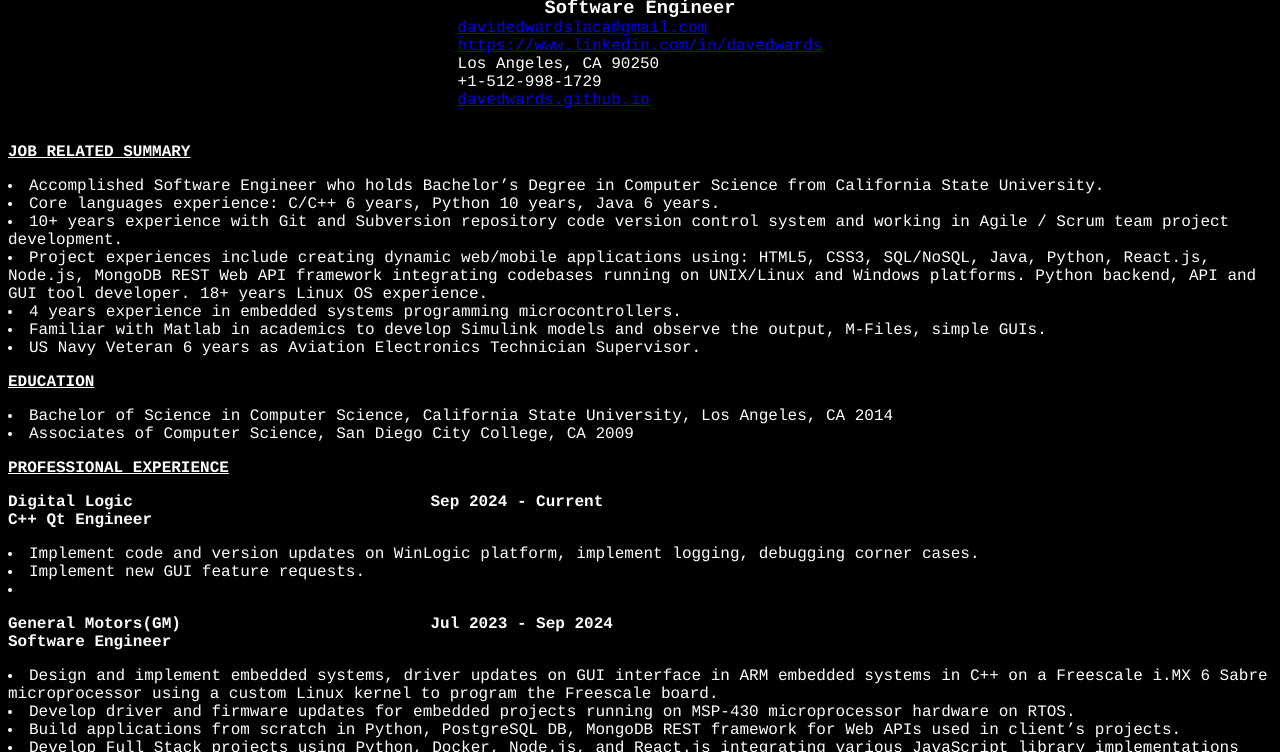
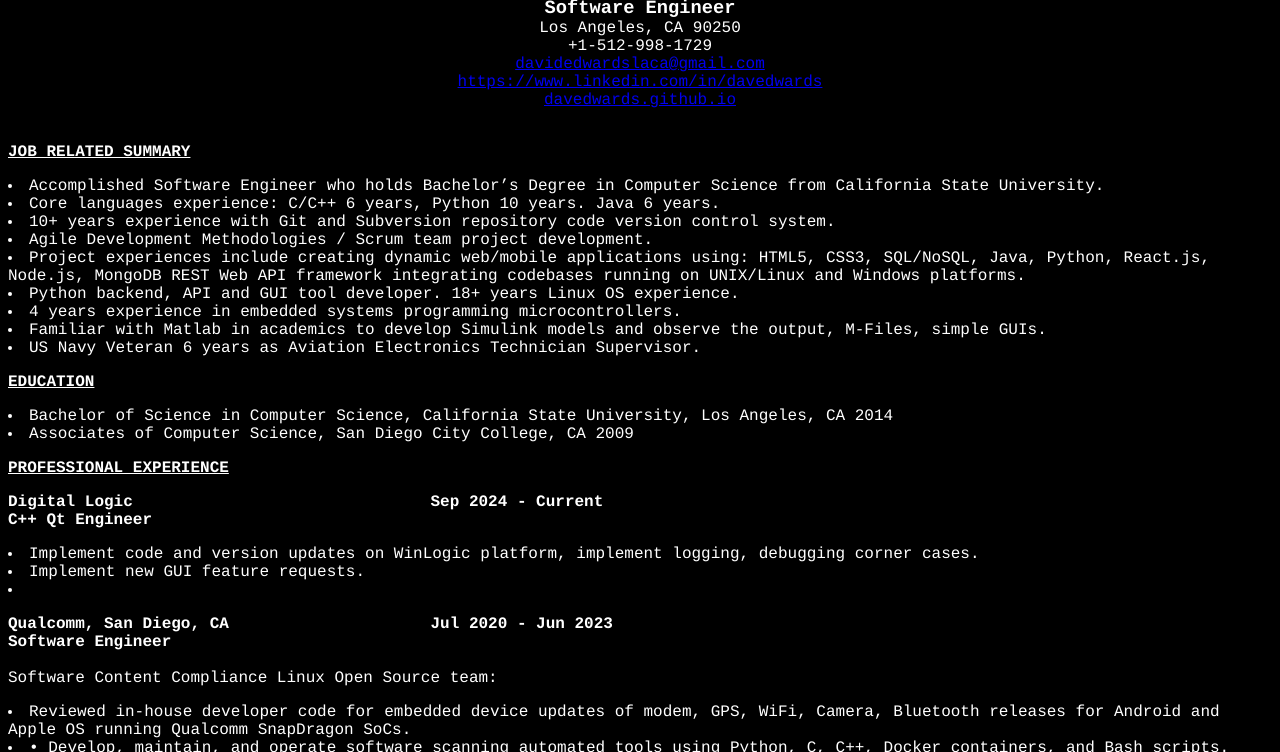
Before and after one commit to davedwards/davedwards.github.io, a plain HTML site: page resume/DavidEdwards-Resume.html in a window 1280 px wide. Shown: the part 48-800 px from the top of the page. Drawn offline with Linux system fonts and the light colour scheme.

Commit message:
update resume

```diff
--- a/resume/DavidEdwards-Resume.html
+++ b/resume/DavidEdwards-Resume.html
@@ -25,11 +25,12 @@
         <h3 style="margin: 0 0 0 0;">Software Engineer</h3>
     </div>
     <div id="bio-contact">
-        <p style="text-align: left; display:inline-block; margin: 0 0 0 0;">
+        <!-- <p style="text-align: left; display:inline-block; margin: 0 0 0 0;"> -->
+          <p style="text-align: center; display:inline-block; margin: 0 0 0 0;">
+            Los Angeles, CA 90250<br>
+            +1-512-998-1729<br/>
             <a href="mailto:davidedwardslaca@gmail.com">davidedwardslaca@gmail.com</a><br/>
             <a href="https://www.linkedin.com/in/davedwards">https://www.linkedin.com/in/davedwards</a><br>
-            Los Angeles, CA 90250<br>
-            +1-512-998-1729<br/>
             <a href="https://davedwards.github.io">davedwards.github.io</a>
         </p>
     </div>
@@ -37,9 +38,11 @@
 <br>
 <p><strong><u>JOB RELATED SUMMARY</u></strong></p>
 <li>Accomplished Software Engineer who holds Bachelor’s Degree in Computer Science from California State University.</li>
-<li>Core languages experience: C/C++ 6 years, Python 10 years, Java 6 years.</li>
-<li>10+ years experience with Git and Subversion repository code version control system and working in Agile / Scrum team project development.</li>
-<li>Project experiences include creating dynamic web/mobile applications using: HTML5, CSS3, SQL/NoSQL, Java, Python, React.js, Node.js, MongoDB REST Web API framework integrating codebases running on UNIX/Linux and Windows platforms. Python backend, API and GUI tool developer. 18+ years Linux OS experience.</li>
+<li>Core languages experience: C/C++ 6 years, Python 10 years. Java 6 years.</li>
+<li>10+ years experience with Git and Subversion repository code version control system.</li>
+<li>Agile Development Methodologies / Scrum team project development.</li>
+<li>Project experiences include creating dynamic web/mobile applications using: HTML5, CSS3, SQL/NoSQL, Java, Python, React.js, Node.js, MongoDB REST Web API framework integrating codebases running on UNIX/Linux and Windows platforms.</li>
+<li>Python backend, API and GUI tool developer. 18+ years Linux OS experience.</li>
 <li>4 years experience in embedded systems programming microcontrollers.</li>
 <li>Familiar with Matlab in academics to develop Simulink models and observe the output, M-Files, simple GUIs.</li>
 <li>US Navy Veteran 6 years as Aviation Electronics Technician Supervisor.</li>
@@ -56,19 +59,12 @@ C++ Qt Engineer</strong><br>
 <li>Implement code and version updates on WinLogic platform, implement logging, debugging corner cases.</li>
 <li>Implement new GUI feature requests.<li>
 </p>
-<p><strong>General Motors(GM) &nbsp;&nbsp;&nbsp;&nbsp;&nbsp;&nbsp;&nbsp;&nbsp;&nbsp;&nbsp;&nbsp;&nbsp;&nbsp;&nbsp;&nbsp;&nbsp;&nbsp;&nbsp;&nbsp;&nbsp;&nbsp;&nbsp;&nbsp;&nbsp;&nbsp;Jul 2023 - Sep 2024<br>
-Software Engineer</strong><br>
-<li>Design and implement embedded systems, driver updates on GUI interface in ARM embedded systems in C++ on a Freescale i.MX 6 Sabre microprocessor using a custom Linux kernel to program the Freescale board.</li>
-<li>Develop driver and firmware updates for embedded projects running on MSP-430 microprocessor hardware on RTOS.</li>
-<li>Build applications from scratch in Python, PostgreSQL DB, MongoDB REST framework for Web APIs  used in client’s projects.</li>
-<li>Develop Full Stack projects using Python, Docker, Node.js, and React.js integrating various JavaScript library implementations (React.js, jQuery, D3.js, and Chart.js).</li>
-</p>
 
 <p><strong>Qualcomm, San Diego, CA &nbsp;&nbsp;&nbsp;&nbsp;&nbsp;&nbsp;&nbsp;&nbsp;&nbsp;&nbsp;&nbsp;&nbsp;&nbsp;&nbsp;&nbsp;&nbsp;&nbsp;&nbsp;&nbsp;&nbsp;Jul 2020 - Jun 2023<br>
 Software Engineer</strong><br><br>
 Software Content Compliance Linux Open Source team:
 <li>Reviewed in-house developer code for embedded device updates of modem, GPS, WiFi, Camera, Bluetooth releases for Android and Apple OS running Qualcomm SnapDragon SoCs.</li>
-<li>Develop, maintain, and operate software scanning automated tools using C, C++, Qt/QML for GUI interface, Python, Docker, and Bash scripts.</li>
+<li>• Develop, maintain, and operate software scanning automated tools using Python, C, C++, Docker containers, and Bash scripts.</li>
 <li>Developed and maintained open source compliance review automation systems.</li>
 <li>Built from scratch a front end React.js, MongoDB REST API framework, PostgreSQL DB to automate curating and managing SBOM (Software Bill of Materials) report generation lowering manhours from manually entering data dedicated to this process from 80% to 20% by automating generating SBOM spreadsheet reports for end-clients.</li>
 <li>Built tools in automation to support testing and verification of large codebases that streamline development processes utilizing C/C++, Python, Docker, MongoDB, Linux/Scripts (Python, Bash, JS), JavaScript, Node.js, React.js, other JS variants.</li>
```
Also changed, not shown: 2 other files.
